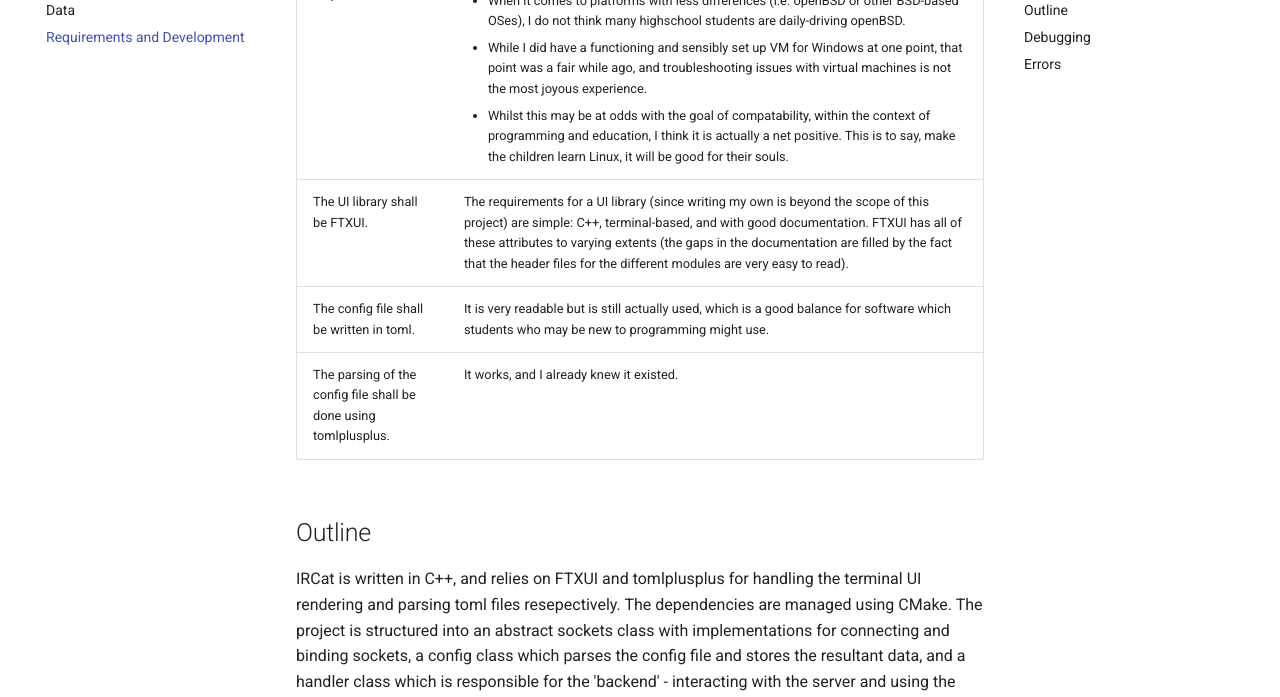
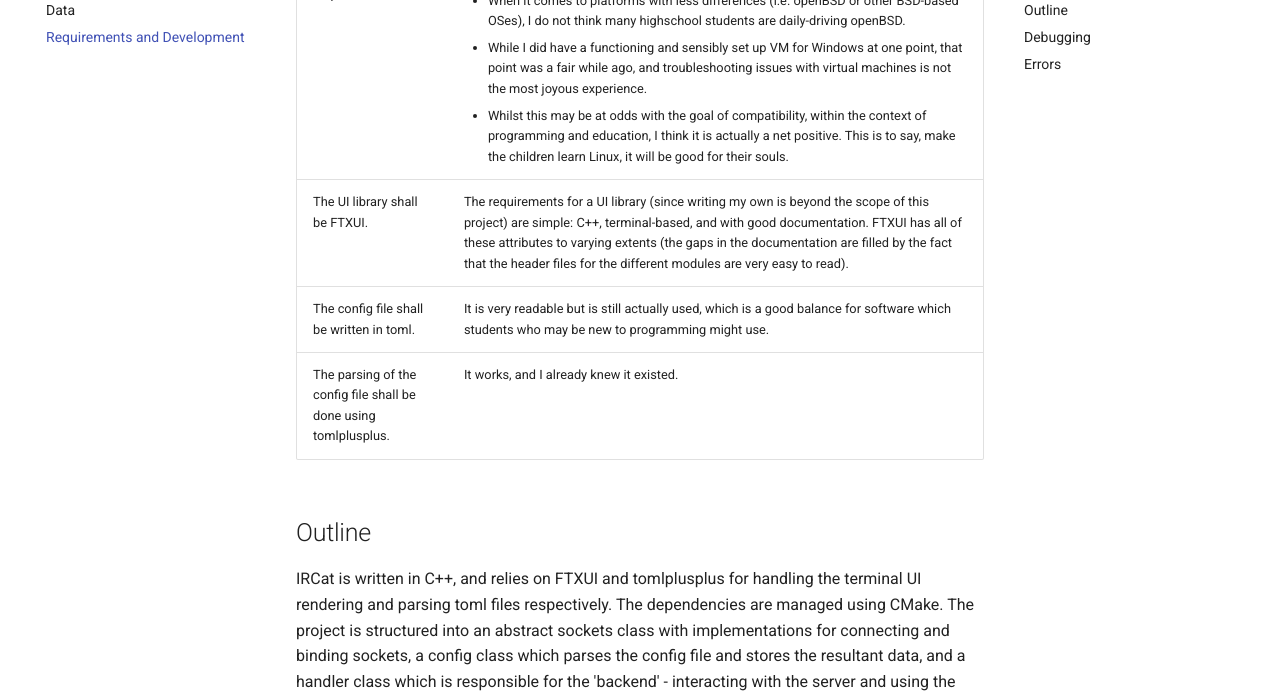
Before and after one commit to NonsensicalNickname/InternetRelayCat-mirror, an MkDocs documentation site: the page built from documentation/docs/development.md, in a window 1280 px wide and 1400 px high, scrolled down 668 px. Shown: the part 152-849 px from the top of the window. Built offline with MkDocs 1.6.1 and Material for MkDocs 9.7.7, drawn with Linux system fonts in a browser that asks for light colours; some of the changed text lies outside the part shown.

Commit message:
typos have been burned at the stake

```diff
--- a/documentation/docs/development.md
+++ b/documentation/docs/development.md
@@ -11,7 +11,7 @@ Hence, the project should consist of a terminal based Internet Relay Chat (IRC)
 | Decision | Justification |
 | -------- | ------------- |
 | The project shall be written in C++ | The task says "high level, object oriented". This means no Rust, and I don't enjoy using Python for purposes beyond scripting. I should also learn and practice more C++. In regards to the requirements, C++ is conducive to relatively fast and light programs, and the language has widespread support. Furthermore, C++ allows direct use of syscalls written in C, which, while present in other languages, is very convenient. This helps notably with socket programming without a library. |
-| The project shall only work on Linux. | <ul><li>Socket programming in Windows is notably different.</li><li>When it comes to platforms with less differences (i.e. openBSD or other BSD-based OSes), I do not think many highschool students are daily-driving openBSD.</li><li>While I did have a functioning and sensibly set up VM for Windows at one point, that point was a fair while ago, and troubleshooting issues with virtual machines is not the most joyous experience.</li><li>Whilst this may be at odds with the goal of compatability, within the context of programming and education, I think it is actually a net positive. This is to say, make the children learn Linux, it will be good for their souls.</li></ul>
+| The project shall only work on Linux. | <ul><li>Socket programming in Windows is notably different.</li><li>When it comes to platforms with less differences (i.e. openBSD or other BSD-based OSes), I do not think many highschool students are daily-driving openBSD.</li><li>While I did have a functioning and sensibly set up VM for Windows at one point, that point was a fair while ago, and troubleshooting issues with virtual machines is not the most joyous experience.</li><li>Whilst this may be at odds with the goal of compatibility, within the context of programming and education, I think it is actually a net positive. This is to say, make the children learn Linux, it will be good for their souls.</li></ul>
 | The UI library shall be FTXUI. | The requirements for a UI library (since writing my own is beyond the scope of this project) are simple: C++, terminal-based, and with good documentation. FTXUI has all of these attributes to varying extents (the gaps in the documentation are filled by the fact that the header files for the different modules are very easy to read). |
 | The config file shall be written in toml. | It is very readable but is still actually used, which is a good balance for software which students who may be new to programming might use. |
 | The parsing of the config file shall be done using tomlplusplus. | It works, and I already knew it existed. |
@@ -19,7 +19,7 @@ Hence, the project should consist of a terminal based Internet Relay Chat (IRC)
 
 ## Outline
 
-IRCat is written in C++, and relies on FTXUI and tomlplusplus for handling the terminal UI rendering and parsing toml files resepectively.
+IRCat is written in C++, and relies on FTXUI and tomlplusplus for handling the terminal UI rendering and parsing toml files respectively.
 The dependencies are managed using CMake.
 The project is structured into an abstract sockets class with implementations for connecting and binding sockets, a config class which parses the config file and stores the resultant data, and a handler class which is responsible for the 'backend' - interacting with the server and using the config and socket classes. The UI is currently handled in the main program file, which instances a handler object to send and receive messages.
 For more information, see [the source code](https://codeberg.org/ceridwen15/InternetRelayCat).
```
Also changed, not shown: other parts of documentation/docs/development.md (+1 -1 lines).
